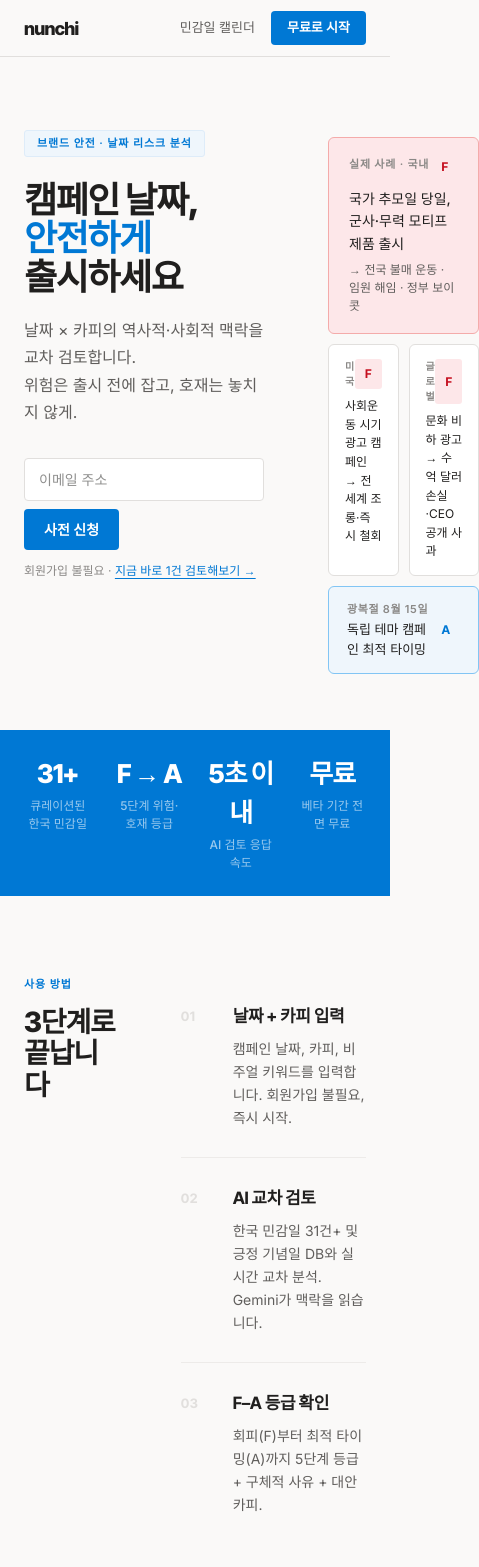
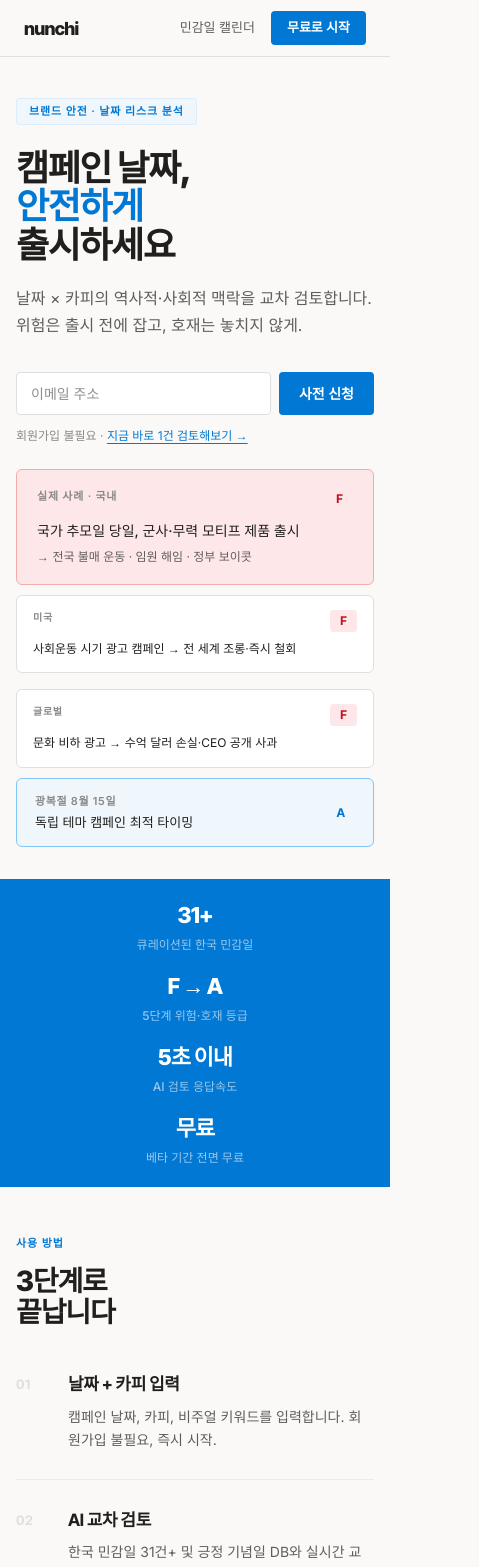
Before and after one commit to romis9724/nunchi, a Next.js app in the folder apps/web/: page / in a window 390 px wide. Shown: the top 1567 px of the page, 479 px wide, since content can reach past the window. Built offline with nearby package versions, Linux system fonts and the light colour scheme; a web font is replaced by a local one.

Commit message:
feat: 모바일 반응형 레이아웃 추가 (3페이지 + 결과 카드)

```diff
--- a/apps/web/app/(landing)/page.tsx
+++ b/apps/web/app/(landing)/page.tsx
@@ -105,8 +105,8 @@ export default function LandingPage() {
       </header>
 
       {/* HERO */}
-      <section style={{ maxWidth: "1160px", margin: "0 auto", padding: "72px 24px 56px" }}>
-        <div style={{ display: "grid", gridTemplateColumns: "1fr 1fr", gap: "64px", alignItems: "start" }}>
+      <section style={{ maxWidth: "1160px", margin: "0 auto", padding: "72px 24px 56px" }} className="hero-section">
+        <div style={{ display: "grid", gridTemplateColumns: "1fr 1fr", gap: "64px", alignItems: "start" }} className="rg-2">
 
           {/* Left */}
           <div>
@@ -150,7 +150,7 @@ export default function LandingPage() {
               </p>
             </div>
 
-            <div style={{ display: "grid", gridTemplateColumns: "1fr 1fr", gap: "10px" }}>
+            <div style={{ display: "grid", gridTemplateColumns: "1fr 1fr", gap: "10px" }} className="rg-2">
               <div style={{ background: "#fff", border: "1px solid var(--ms-border)", borderRadius: "6px", padding: "14px 16px" }}>
                 <div style={{ display: "flex", justifyContent: "space-between", marginBottom: "8px" }}>
                   <span style={{ fontSize: "10px", fontWeight: 600, textTransform: "uppercase", letterSpacing: "0.07em", color: "var(--ms-text-3)" }}>미국</span>
@@ -179,8 +179,8 @@ export default function LandingPage() {
       </section>
 
       {/* STATS BAR */}
-      <div style={{ background: "var(--ms-blue)", padding: "24px" }}>
-        <div style={{ maxWidth: "1160px", margin: "0 auto", display: "grid", gridTemplateColumns: "repeat(4,1fr)", gap: "24px" }}>
+      <div style={{ background: "var(--ms-blue)", padding: "24px" }} className="stats-bar">
+        <div style={{ maxWidth: "1160px", margin: "0 auto", display: "grid", gridTemplateColumns: "repeat(4,1fr)", gap: "24px" }} className="rg-4">
           {[
             { n: "31+", label: "큐레이션된 한국 민감일" },
             { n: "F → A", label: "5단계 위험·호재 등급" },
@@ -196,8 +196,8 @@ export default function LandingPage() {
       </div>
 
       {/* HOW IT WORKS */}
-      <section style={{ padding: "80px 24px", maxWidth: "1160px", margin: "0 auto" }}>
-        <div style={{ display: "grid", gridTemplateColumns: "1fr 2fr", gap: "64px", alignItems: "start" }}>
+      <section style={{ padding: "80px 24px", maxWidth: "1160px", margin: "0 auto" }} className="section-pad">
+        <div style={{ display: "grid", gridTemplateColumns: "1fr 2fr", gap: "64px", alignItems: "start" }} className="rg-1-2">
           <div>
             <p style={{ fontSize: "11px", fontWeight: 600, letterSpacing: "0.08em", textTransform: "uppercase", color: "var(--ms-blue)", margin: "0 0 14px" }}>사용 방법</p>
             <h2 style={{ fontFamily: "var(--font-display)", fontSize: "clamp(28px,3.5vw,38px)", fontWeight: 800, letterSpacing: "-0.04em", color: "var(--ms-text)", margin: 0, lineHeight: 1.12 }}>
@@ -223,7 +223,7 @@ export default function LandingPage() {
       </section>
 
       {/* GRADE SYSTEM */}
-      <section style={{ background: "var(--ms-surface-2)", borderTop: "1px solid var(--ms-border)", borderBottom: "1px solid var(--ms-border)", padding: "72px 24px" }}>
+      <section style={{ background: "var(--ms-surface-2)", borderTop: "1px solid var(--ms-border)", borderBottom: "1px solid var(--ms-border)", padding: "72px 24px" }} className="section-pad">
         <div style={{ maxWidth: "1160px", margin: "0 auto" }}>
           <div style={{ marginBottom: "36px" }}>
             <p style={{ fontSize: "11px", fontWeight: 600, letterSpacing: "0.08em", textTransform: "uppercase", color: "var(--ms-blue)", margin: "0 0 10px" }}>등급 시스템</p>
@@ -232,7 +232,7 @@ export default function LandingPage() {
             </h2>
           </div>
 
-          <div style={{ display: "grid", gridTemplateColumns: "repeat(5,1fr)", gap: "8px" }}>
+          <div style={{ display: "grid", gridTemplateColumns: "repeat(5,1fr)", gap: "8px" }} className="rg-5">
             {[
               { g: "F", label: "즉각 회피",   sub: "역사적 비극과 직접 충돌. 캠페인 재설계 권고.", ex: "5·18, 세월호, 이태원" },
               { g: "D", label: "재검토 필요", sub: "민감 요소 감지. 컨셉·카피 전면 재검토.", ex: "6·25, 현충일 전후" },
@@ -262,11 +262,11 @@ export default function LandingPage() {
       </section>
 
       {/* DEMO LINKS */}
-      <section style={{ maxWidth: "1160px", margin: "0 auto", padding: "64px 24px" }}>
+      <section style={{ maxWidth: "1160px", margin: "0 auto", padding: "64px 24px" }} className="section-pad">
         <p style={{ fontSize: "11px", fontWeight: 600, letterSpacing: "0.08em", textTransform: "uppercase", color: "var(--ms-blue)", marginBottom: "20px" }}>
           직접 체험해보기
         </p>
-        <div style={{ display: "grid", gridTemplateColumns: "repeat(3,1fr)", gap: "10px" }}>
+        <div style={{ display: "grid", gridTemplateColumns: "repeat(3,1fr)", gap: "10px" }} className="rg-3">
           {[
             { href: "/check?date=2027-05-18&copy=탱크 시리즈 신상 출시", g: "F", label: "5월 18일 · 군사 테마 신제품", sub: "F등급 — 즉각 위험 감지" },
             { href: "/check?date=2027-04-16&copy=봄 리브랜드 런칭 파티", g: "D", label: "4월 16일 · 런칭 파티", sub: "D등급 — 날짜 재검토 권고" },
--- a/apps/web/app/calendar/page.tsx
+++ b/apps/web/app/calendar/page.tsx
@@ -116,7 +116,7 @@ export default function CalendarPage() {
         </div>
 
         {/* Grid layout: calendar + sidebar */}
-        <div style={{ display: "grid", gridTemplateColumns: "1fr 320px", gap: "24px", alignItems: "start" }}>
+        <div style={{ display: "grid", gridTemplateColumns: "1fr 320px", gap: "24px", alignItems: "start" }} className="calendar-layout">
 
           {/* Calendar */}
           <div style={{ background: "#FFF", border: "1px solid var(--border-warm)", borderRadius: "16px", overflow: "hidden" }}>
--- a/apps/web/app/check/page.tsx
+++ b/apps/web/app/check/page.tsx
@@ -138,7 +138,7 @@ function CheckForm() {
         <div className="studio-card" style={{ padding: "32px", marginBottom: "32px" }}>
           <form onSubmit={handleSubmit} style={{ display: "flex", flexDirection: "column", gap: "24px" }}>
             {/* Date + Campaign row */}
-            <div style={{ display: "grid", gridTemplateColumns: "1fr 1fr", gap: "16px" }}>
+            <div style={{ display: "grid", gridTemplateColumns: "1fr 1fr", gap: "16px" }} className="form-grid">
               <div>
                 <label htmlFor="date" style={LABEL_STYLE}>
                   캠페인 날짜 <span style={{ color: "var(--coral)" }}>*</span>
@@ -199,7 +199,7 @@ function CheckForm() {
               <label htmlFor="keywords" style={LABEL_STYLE}>
                 비주얼 키워드 <span style={{ fontWeight: 400, color: "var(--muted-ink)" }}>(선택 · Enter로 추가)</span>
               </label>
-              <div style={{ display: "flex", gap: "8px" }}>
+              <div style={{ display: "flex", gap: "8px", flexWrap: "wrap" }}>
                 <input
                   id="keywords"
                   type="text"
--- a/apps/web/app/globals.css
+++ b/apps/web/app/globals.css
@@ -171,3 +171,61 @@ h1, h2, h3 {
 .fancy-link:hover {
   text-decoration-color: var(--charcoal);
 }
+
+/* ── 반응형 그리드 유틸리티 ──────────────────────────────────
+   inline style의 gridTemplateColumns를 모바일에서 override.
+   className으로 붙여서 사용: rg-2, rg-3, rg-4, rg-5
+─────────────────────────────────────────────────────────── */
+@media (max-width: 768px) {
+  /* 2단 → 1단 */
+  .rg-2, .rg-1-2 { grid-template-columns: 1fr !important; }
+  /* 3단 → 1단 */
+  .rg-3 { grid-template-columns: 1fr !important; }
+  /* 4단 → 2단 */
+  .rg-4 { grid-template-columns: repeat(2, 1fr) !important; }
+  /* 5단 → 2단 */
+  .rg-5 { grid-template-columns: repeat(2, 1fr) !important; }
+
+  /* 간격 줄이기 */
+  .rg-2, .rg-3, .rg-4, .rg-5, .rg-1-2 { gap: 16px !important; }
+
+  /* 모바일 전용 패딩 */
+  .mobile-px { padding-left: 16px !important; padding-right: 16px !important; }
+
+  /* 세로 스택 */
+  .mobile-stack { flex-direction: column !important; }
+  .mobile-stack > * { width: 100% !important; }
+
+  /* 텍스트 크기 조정 */
+  .mobile-text-sm { font-size: 12px !important; }
+
+  /* 히어로 섹션 패딩 */
+  .hero-section { padding: 40px 16px 32px !important; }
+
+  /* 통계 바 */
+  .stats-bar { padding: 20px 16px !important; }
+  .stats-bar p:first-child { font-size: 22px !important; }
+
+  /* 섹션 패딩 */
+  .section-pad { padding: 48px 16px !important; }
+
+  /* 캘린더 사이드바 아래로 이동 */
+  .calendar-layout { grid-template-columns: 1fr !important; }
+
+  /* 폼 그리드 */
+  .form-grid { grid-template-columns: 1fr !important; }
+
+  /* 결과 카드 내부 여백 */
+  .result-card-inner { padding: 16px 18px !important; }
+
+  /* 모바일에서 숨기기 */
+  .mobile-hide { display: none !important; }
+
+  /* 네비게이션 */
+  .nav-inner { padding: 0 16px !important; }
+}
+
+@media (max-width: 480px) {
+  /* 초소형: 4·5단도 1단으로 */
+  .rg-4, .rg-5 { grid-template-columns: 1fr !important; }
+}
--- a/apps/web/app/layout.tsx
+++ b/apps/web/app/layout.tsx
@@ -18,6 +18,7 @@ const interTight = Inter_Tight({
 export const metadata: Metadata = {
   title: "눈치 (Nunchi) — 캠페인 날짜 리스크 & 호재 검증",
   description: "마케터를 위한 브랜드 캘린더 스튜디오. 날짜 × 카피의 한국 민감일 위험과 최적 타이밍을 AI로 즉시 분석합니다.",
+  viewport: "width=device-width, initial-scale=1, maximum-scale=5",
 };
 
 export default function RootLayout({
```
Also changed, not shown: apps/web/components/result-card/ResultCard.tsx (+11 -11 lines), 2 other files (tests, documents, lock files or other folders).
